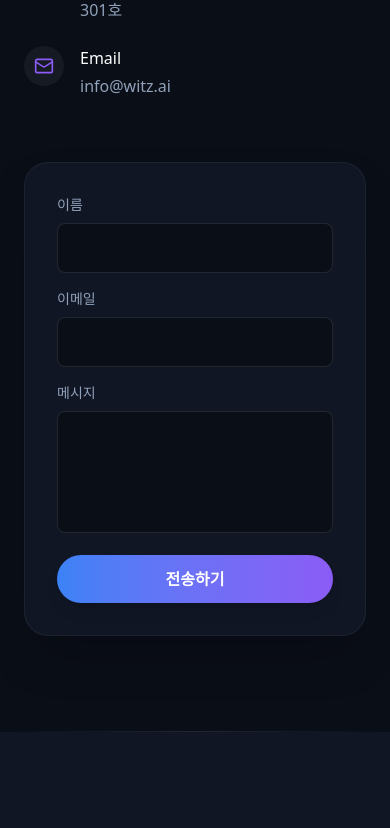
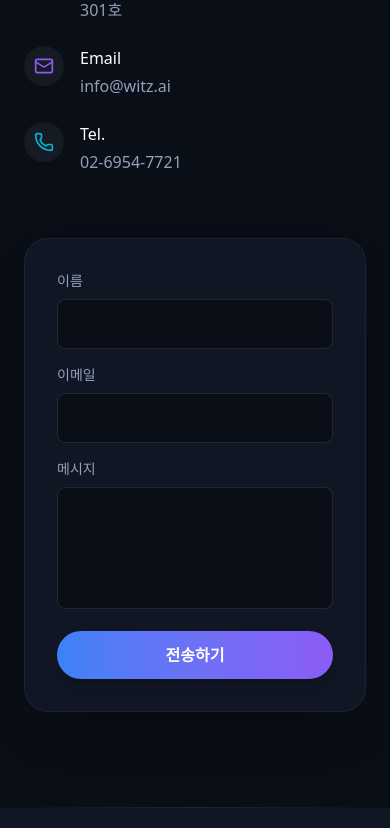
Before and after one commit to lawbase/voiceceleb, a Next.js app: page / in a window 390 px wide. Shown: the part 1020-1848 px from the top of the page. Built offline with nearby package versions, Linux system fonts and the light colour scheme.

Commit message:
style: change telephone label to Tel.

```diff
--- a/src/components/Contact.jsx
+++ b/src/components/Contact.jsx
@@ -2,7 +2,7 @@
 
 import React, { useState } from 'react';
 import { useLanguage } from './LanguageContext';
-import { Mail, MapPin, Loader2, CheckCircle, AlertCircle } from 'lucide-react';
+import { Mail, MapPin, Loader2, CheckCircle, AlertCircle, Phone } from 'lucide-react';
 import { sendEmail } from '@/app/actions';
 
 const Contact = () => {
@@ -59,6 +59,16 @@ const Contact = () => {
                 <div>
                   <h4 className="text-white font-medium mb-1">Email</h4>
                   <p className="text-slate-400">{t.contact.info.email}</p>
+                </div>
+              </div>
+
+              <div className="flex items-start gap-4">
+                <div className="w-10 h-10 bg-white/5 rounded-full flex items-center justify-center shrink-0">
+                  <Phone className="w-5 h-5 text-accent-cyan" />
+                </div>
+                <div>
+                  <h4 className="text-white font-medium mb-1">Tel.</h4>
+                  <p className="text-slate-400">{t.contact.info.telephone}</p>
                 </div>
               </div>
             </div>
```
